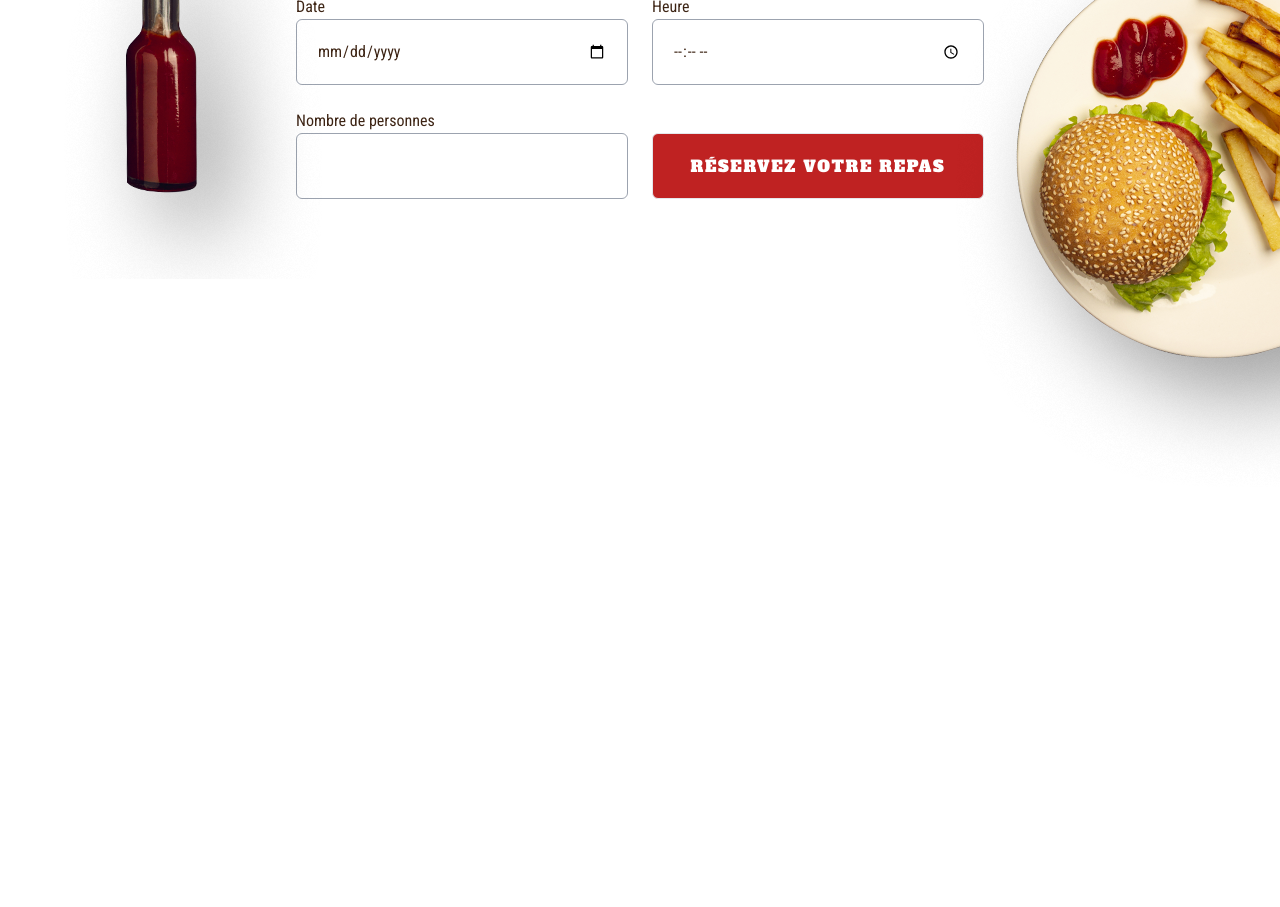
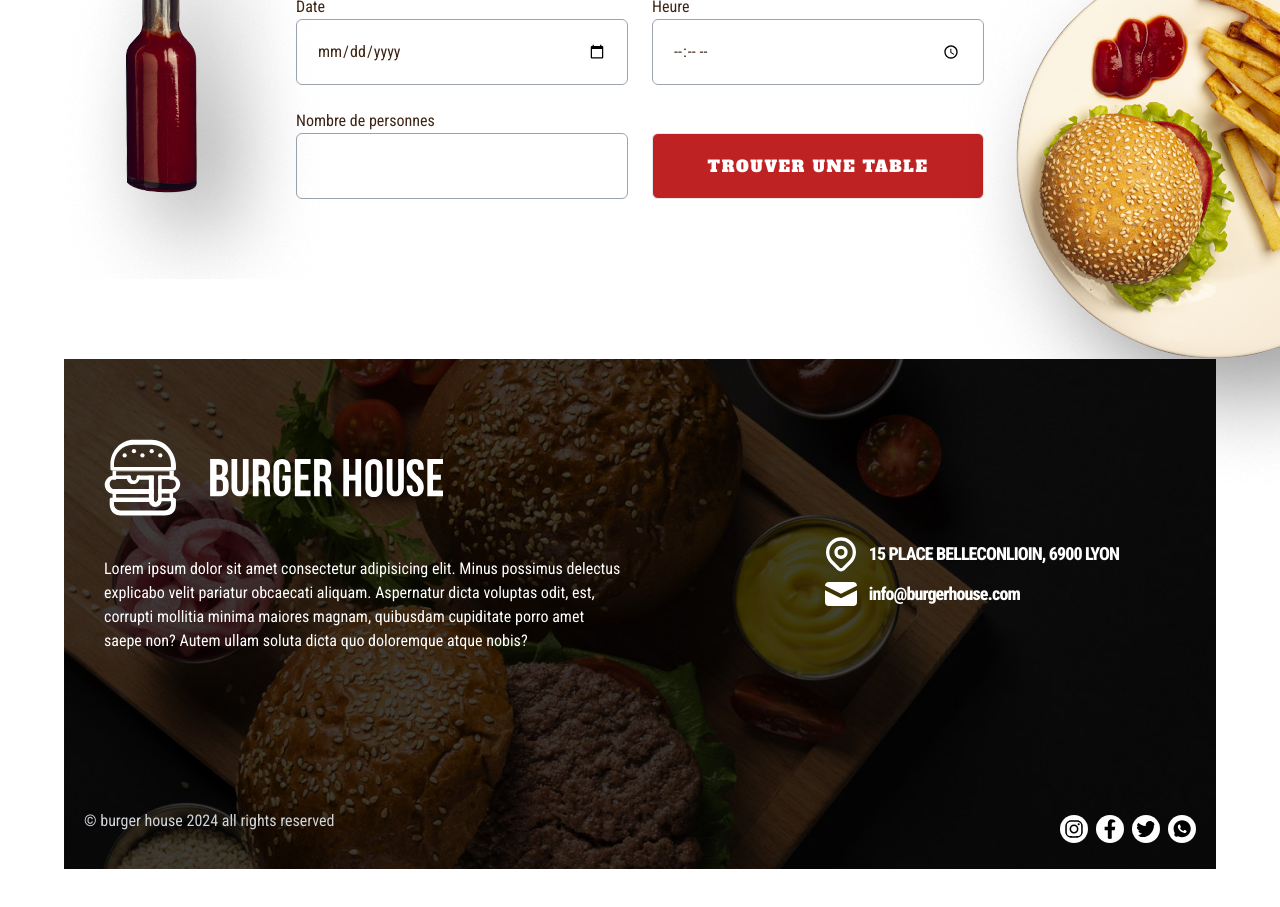
Before and after one commit to AyenaCode/burger, a React (Vite) app: page / in a window 1280 px wide. Shown: the part 2900-3807 px from the top of the page. Before the commit the page ends 3387 px from the top, so only its background shows below. Built offline with nearby package versions, Linux system fonts and the light colour scheme.

Commit message:
info integration

```diff
--- a/package.json
+++ b/package.json
@@ -15,6 +15,7 @@
     "react": "^18.3.1",
     "react-alice-carousel": "^2.9.1",
     "react-dom": "^18.3.1",
+    "react-icons": "^5.3.0",
     "react-router-dom": "^6.26.2",
     "sass": "^1.79.1"
   },
--- a/src/components/marketing/Booking.jsx
+++ b/src/components/marketing/Booking.jsx
@@ -75,13 +75,13 @@ export const Booking = () => {
             </div>
             <div>
               <label htmlFor="btn" className="invisible">
-                button
+                Trouver une table
               </label>
               <input
                 type="button"
                 name="btn"
                 className="bg-myred hover:bg-myredHover block tracking-widest uppercase font-secondary w-full border text-white text-center cursor-pointer rounded-md py-5 animate"
-                value="Réservez votre repas"
+                value="Trouver une table"
               />
             </div>
           </form>
--- /dev/null
+++ b/src/components/marketing/pageSection/Footer.jsx
@@ -0,0 +1,64 @@
+import { FaFacebookF, FaInstagram, FaTwitter } from "react-icons/fa";
+import { HiMail, HiOutlineLocationMarker } from "react-icons/hi";
+import { IoLogoWhatsapp } from "react-icons/io";
+import BgImage from "../../../assets/images/background/bg-footer.jpg";
+import Logo from "../../../assets/images/svg/Logo-burger-house-white.svg";
+import { Container } from "../../elements/Container";
+
+export const Footer = () => {
+  return (
+    <Container>
+      <div className="text-white relative mb-20">
+        <img
+          src={BgImage}
+          alt="un plan de travail de cuisine ou l'on conçoit un humburger"
+          className="bg-black absolute top-0 left-0 w-full h-full object-cover z-0"
+        />
+        <div className="h-full w-full z-10 relative flex">
+          <div className="h-full w-full p-10 mb-20">
+            <img src={Logo} alt="Burger" className="my-10 w-2/3" />
+            <p>
+              Lorem ipsum dolor sit amet consectetur adipisicing elit. Minus
+              possimus delectus explicabo velit pariatur obcaecati aliquam.
+              Aspernatur dicta voluptas odit, est, corrupti mollitia minima
+              maiores magnam, quibusdam cupiditate porro amet saepe non? Autem
+              ullam soluta dicta quo doloremque atque nobis?
+            </p>
+          </div>
+
+          <div className="w-full flex flex-col justify-center font-extrabold text-lg">
+            <div className="flex items-center pl-40">
+              <HiOutlineLocationMarker className="mr-2 w-10 h-10" />
+              <span className="uppercase tracking-tighter">
+                15 place belleconlioin, 6900 lyon
+              </span>
+            </div>
+            <div className="flex items-center pl-40">
+              <HiMail className="mr-2 w-10 h-10" />
+              <span className="tracking-tighter">info@burgerhouse.com</span>
+            </div>
+          </div>
+        </div>
+        <div className="p-5 z-10 relative flex items-center justify-between">
+          <p className="text-gray-300">
+            &copy; burger house 2024 all rights reserved
+          </p>
+          <div className="flex text-black">
+            <a href="https//:instagram.com" className=" rounded-full mr-2">
+              <FaInstagram className="h-7 w-7 bg-white hover:bg-myprimaryHover animate p-1 rounded-full" />
+            </a>
+            <a href="https//:instagram.com" className="rounded-full mr-2 ">
+              <FaFacebookF className="h-7 w-7 bg-white  hover:bg-myprimaryHover animate p-1 rounded-full" />
+            </a>
+            <a href="https//:instagram.com" className=" rounded-full  mr-2 ">
+              <FaTwitter className="h-7 w-7 bg-white  hover:bg-myprimaryHover animate p-1 rounded-full" />
+            </a>
+            <a href="https//:instagram.com" className="rounded-full ">
+              <IoLogoWhatsapp className="h-7 w-7 bg-white hover:bg-myprimaryHover animate p-1 rounded-full"></IoLogoWhatsapp>
+            </a>
+          </div>
+        </div>
+      </div>
+    </Container>
+  );
+};
--- a/src/global.css
+++ b/src/global.css
@@ -30,3 +30,8 @@ p {
 .textShadow {
   text-shadow: 3px 3px #fee7ba;
 }
+
+a {
+  padding: 0;
+  margin: 0;
+}
--- a/src/pages/HomePAge.jsx
+++ b/src/pages/HomePAge.jsx
@@ -1,5 +1,6 @@
 import { Booking } from "../components/marketing/Booking";
 import { Event } from "../components/marketing/pageSection/Event";
+import { Footer } from "../components/marketing/pageSection/Footer";
 import { HreoTop } from "../components/marketing/pageSection/HreoTop";
 import { LastProduct } from "../components/marketing/pageSection/LastProduct";
 import { Products } from "../components/marketing/pageSection/Products";
@@ -12,6 +13,7 @@ export const HomePAge = () => {
       <Products />
       <Event />
       <Booking />
+      <Footer />
     </>
   );
 };
```
Also changed, not shown: src/assets/images/background/bg-footer.jpg (added), 1 other file (tests, documents, lock files or other folders).
